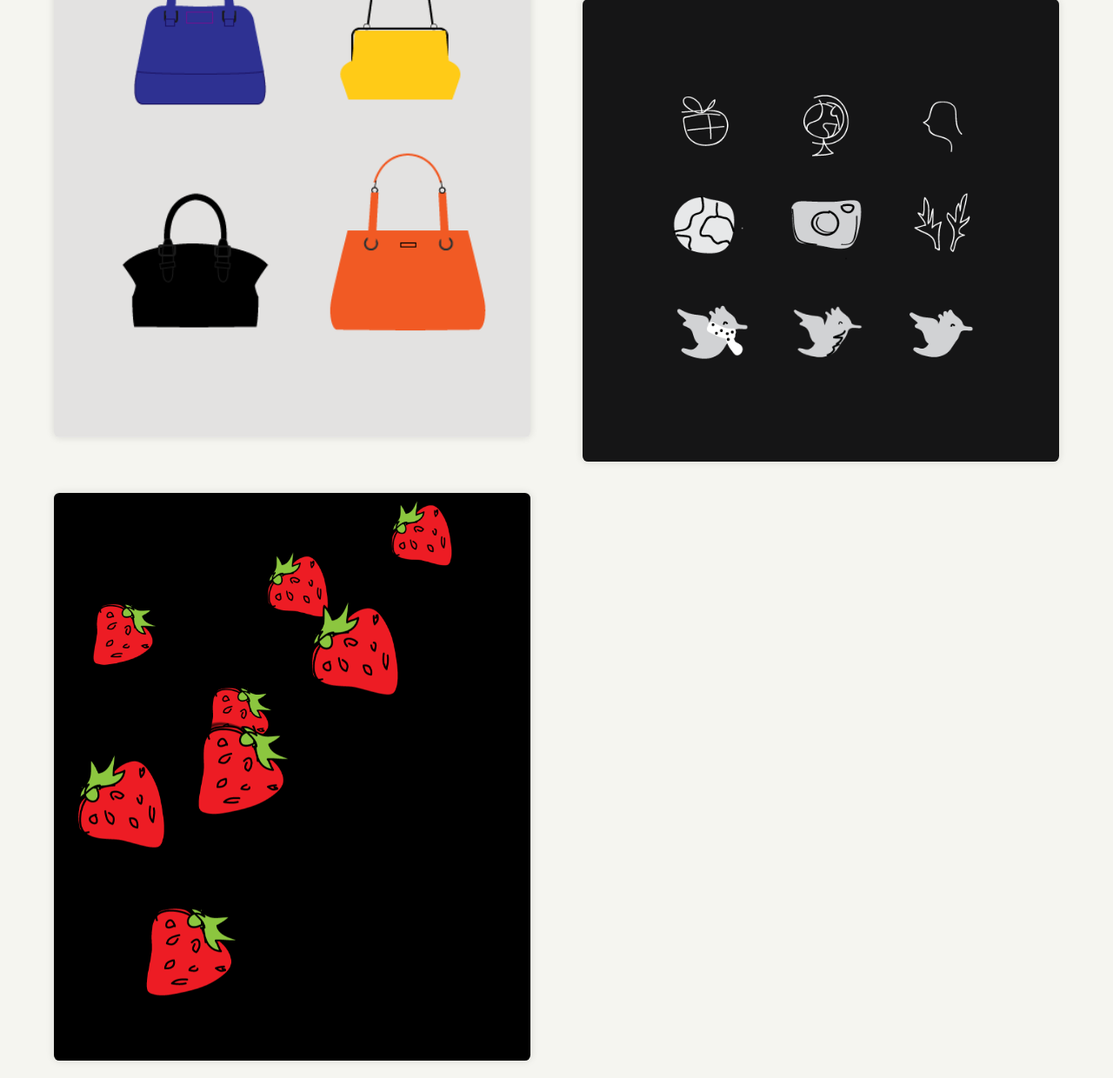
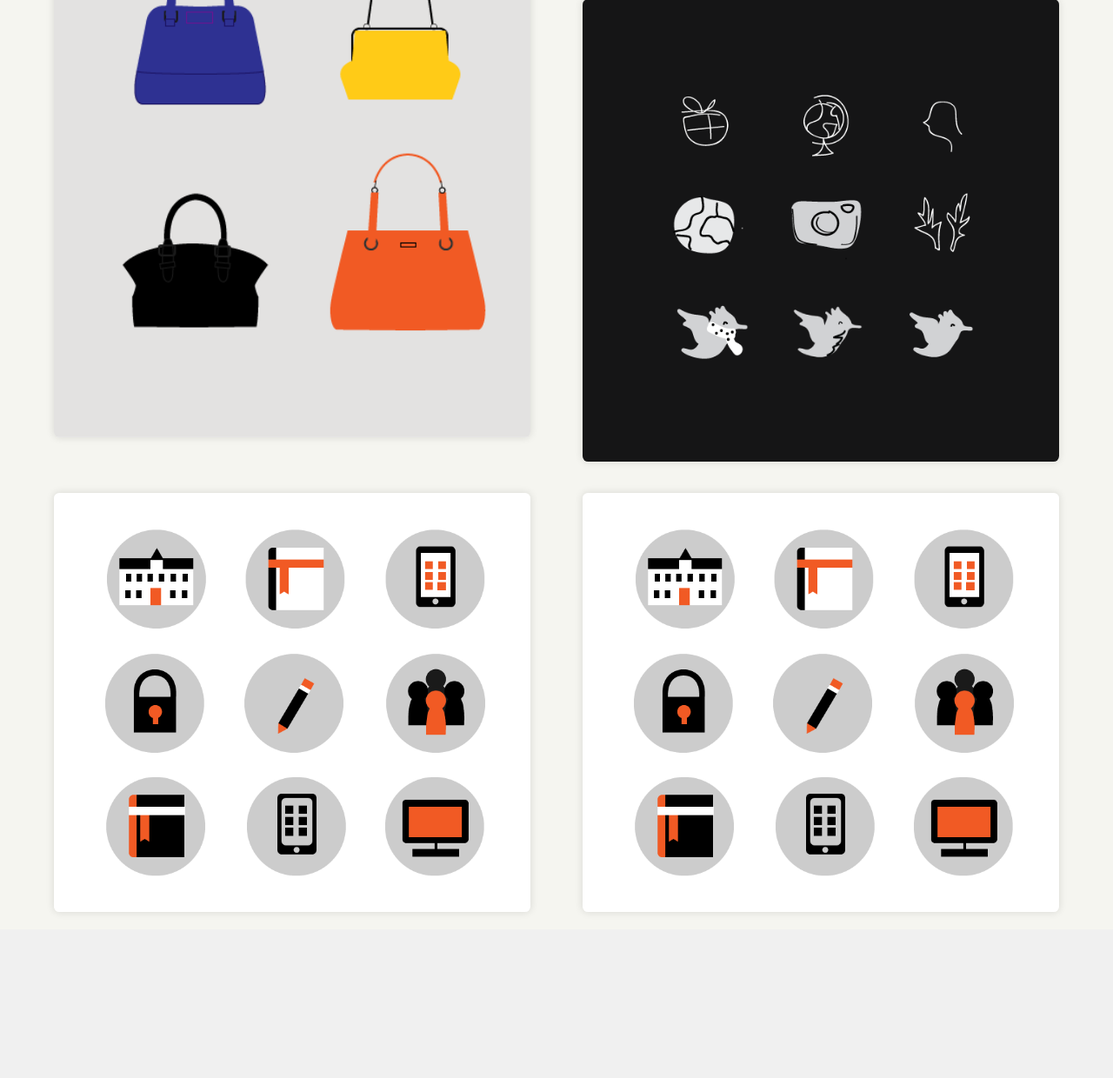
Before and after one commit to DDChiang/ddchiang, a PHP site: page /graphics.php in a window 1280 px wide. Shown: the part 4539-5779 px from the top of the page at 87% size. After the commit the page ends 5589 px from the top, so only its background shows below. Run offline with PHP 8.4, Linux system fonts and the light colour scheme; some libraries are stand-ins or nearby versions.

Commit message:
included gringott icons in graphics page

```diff
--- a/graphics.php
+++ b/graphics.php
@@ -37,7 +37,8 @@
 		<div class="box-50"><img src="graphics/wicked-icons.png"></div>
 
 		<div class="box-50"> <img src="prev-pics/stgram-logos.png"></div>
-		  <div class="box-50"><img src="graphics/strawby-black.png"></div>
+		<div class="box-50"><img src="prev-pics/gringott-icons.png"></div>
+		  <div class="box-50"><img src="prev-pics/gringott-icons.png"></div>
 
 	  	</div>
 	</div>
```
